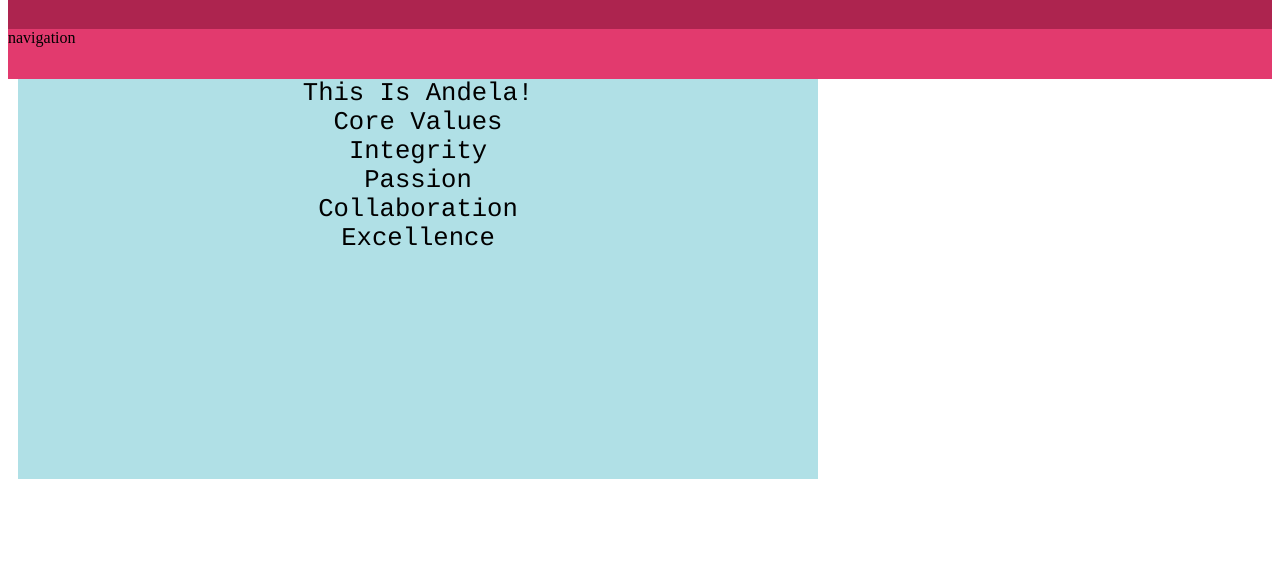
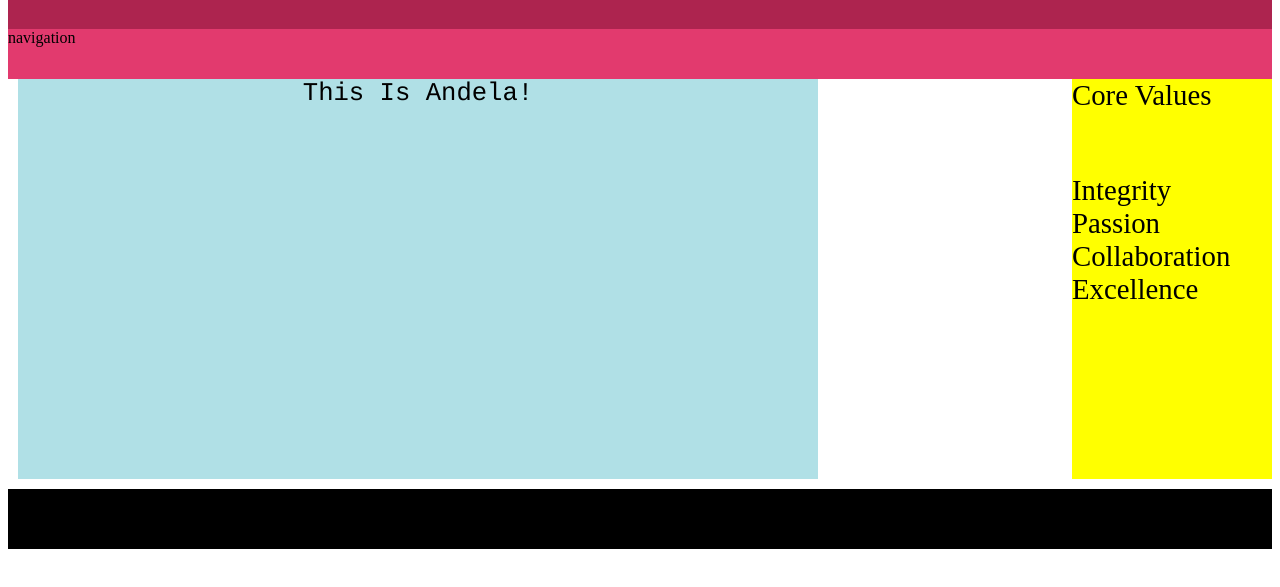
Before and after one commit to ArchieKe/webpage, a plain HTML site: page index.html in a window 1280 px wide. Shown: the part 119-706 px from the top of the page. Drawn offline with Linux system fonts and the light colour scheme.

Commit message:
Update index.html

```diff
--- a/index.html
+++ b/index.html
@@ -13,16 +13,18 @@
 			</div>
 			<div class="content">
 				This Is Andela!
-			<div class"sidebar">
+			</div>
+			<div class="sidebar">
 				Core Values
-
+				<p>
 				  <br>Integrity
 				  <br>Passion
 				  <br>Collaboration
 				  <br>Excellence
+				</p>
 			</div>
-			<div class"footer">
-
+			<div class="footer">
+				Developed by Gertrude
 			</div>
 		</div>
 
```
